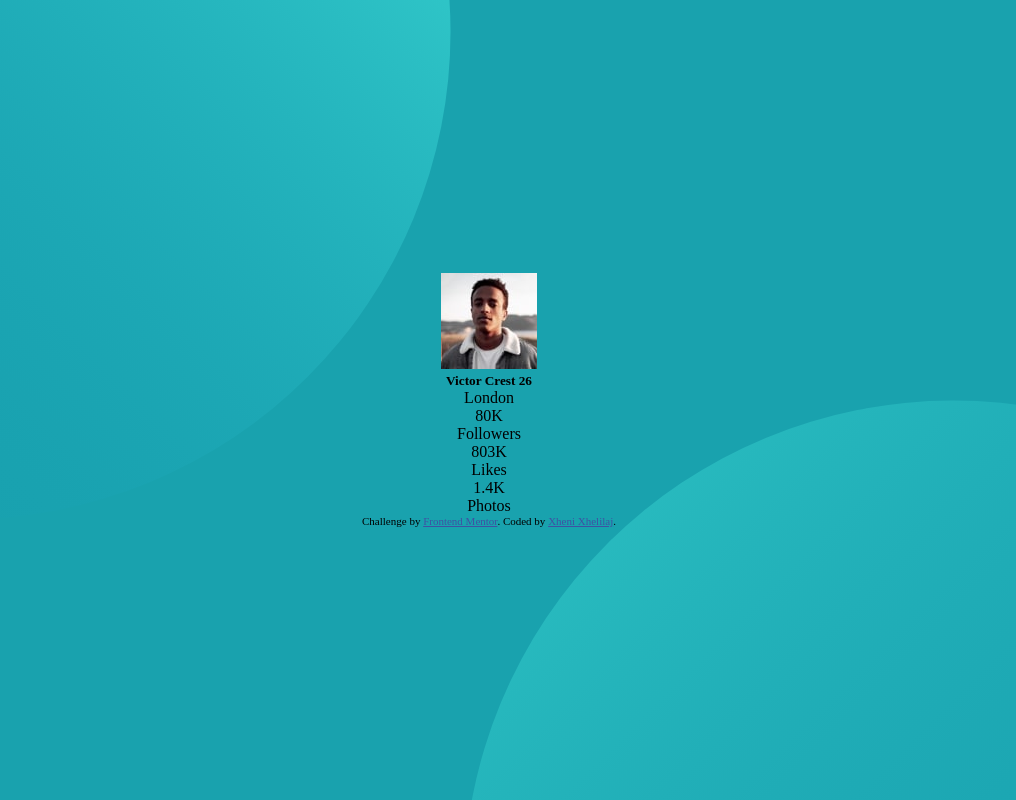
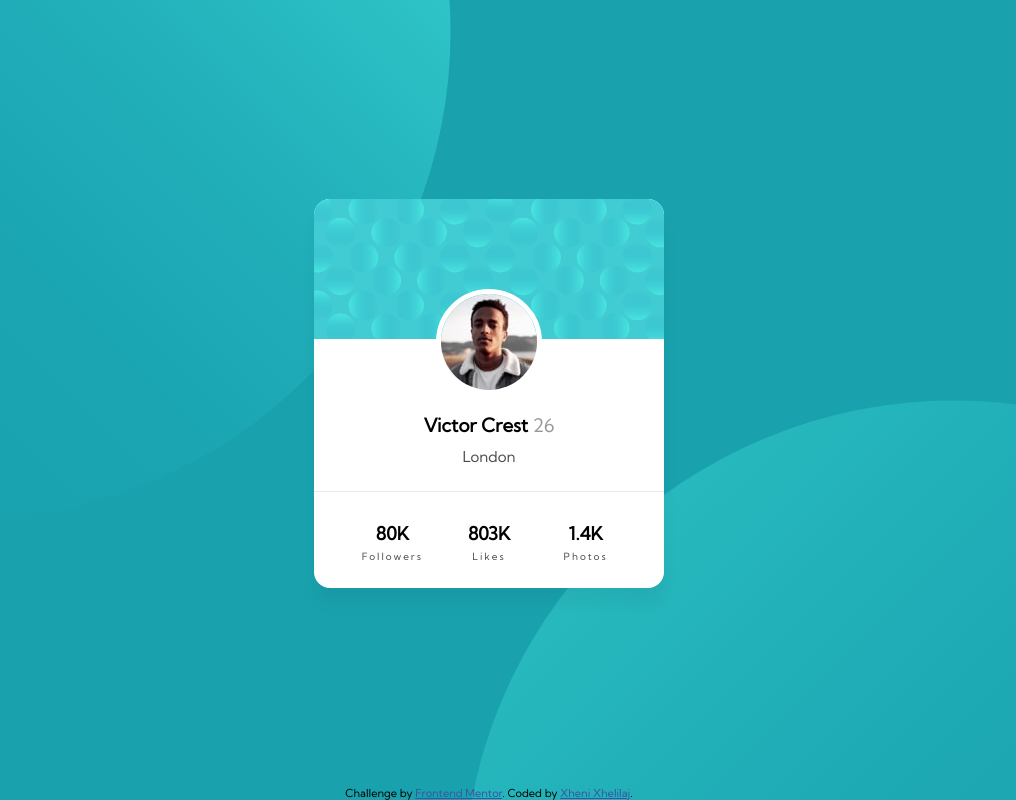
Before and after one commit to xhenixhelilaj/profile-card-component-main, a plain HTML site: page index.html in a window 1280 px wide. Shown: the whole page, without its empty margins (151-1167 px from the left). Drawn offline with Linux system fonts and the light colour scheme.

Commit message:
added css

```diff
--- a/index.css
+++ b/index.css
@@ -1,4 +1,4 @@
-
+@import url('https://fonts.googleapis.com/css2?family=Kumbh+Sans&display=swap');
 *{
 	box-sizing: border-box;
 	margin: 0;
@@ -14,10 +14,64 @@ body{
 	flex-direction: column;
 	text-align: center;
 	justify-content: center;
-	height: 100vh
-	;
+	height: 100vh;
+	font-family: 'Kumbh Sans', sans-serif;
 
 }
 .card{
+	background-color: white;
+	width: 350px;
+	margin: auto;
+	box-shadow: 0 16px 16px rgb(0 0 0 / 5%);
+	border-radius: 16px;
+}
+.card-header{
+	background-image:url("/images/bg-pattern-card.svg");
+	height: 140px;
+	border-top-left-radius: 16px;
+	border-top-right-radius: 16px;
+}
+img{
+	border: 5px white solid;
+	border-radius: 50%;
+	position: relative;
+	top:-50px;
+}
+h3{
+	font-weight: 900;
+}
+span{
+	opacity: 0.4;
+	font-weight: 300;
+}
+age, h3{
+	position: relative;
+	top: -35px;
+}
+.location{
+	position: relative;
+	top:-25px;
+	font-size: 15px;
+	opacity: 0.7;
+}
+.card-footer{
+	display: flex;
+	justify-content: space-around;
+	padding: 30px 30px 15px 30px;
+	border-top: 1px solid rgba(150, 150, 150, 0.2);
+}
+.followers, .likes, .photos{
+	width: 33.3%;
 
 }
+.number{
+	font-weight: 900;
+	font-size: 18px;
+	margin-bottom: 5px;
+}
+.item{
+	font-size: 10px;
+	opacity: 0.7;
+	padding-bottom: 10px;
+	letter-spacing: 2px;
+}
--- a/index.html
+++ b/index.html
@@ -18,25 +18,26 @@
     <div class="card-header"></div>
     <div class="card-body">
       <img src="/images/image-victor.jpg" alt="">
-      <h5>Victor Crest
-      <span class="age">26</span></h5>
+      <h3>Victor Crest
+      <span class="age">26</span></h3>
       <p class="location">London</p>
     </div>
-  </div>
-  <div class="card-footer">
+    <div class="card-footer">
     <div class="followers">
-      <p>80K</p>
+      <p class="number">80K</p>
       <p class="item">Followers</p>
     </div>
     <div class="likes">
-      <p>803K</p>
+      <p class="number">803K</p>
       <p class="item">Likes</p>
     </div>
     <div class="photos">
-      <p>1.4K</p>
+      <p class="number">1.4K</p>
       <p class="item">Photos</p>
     </div>
   </div>
+  </div>
+
   <div class="attribution">
     Challenge by <a href="https://www.frontendmentor.io?ref=challenge" target="_blank">Frontend Mentor</a>.
     Coded by <a href="https://github.com/xhenixhelilaj/profile-card-component-main">Xheni Xhelilaj</a>.
```
